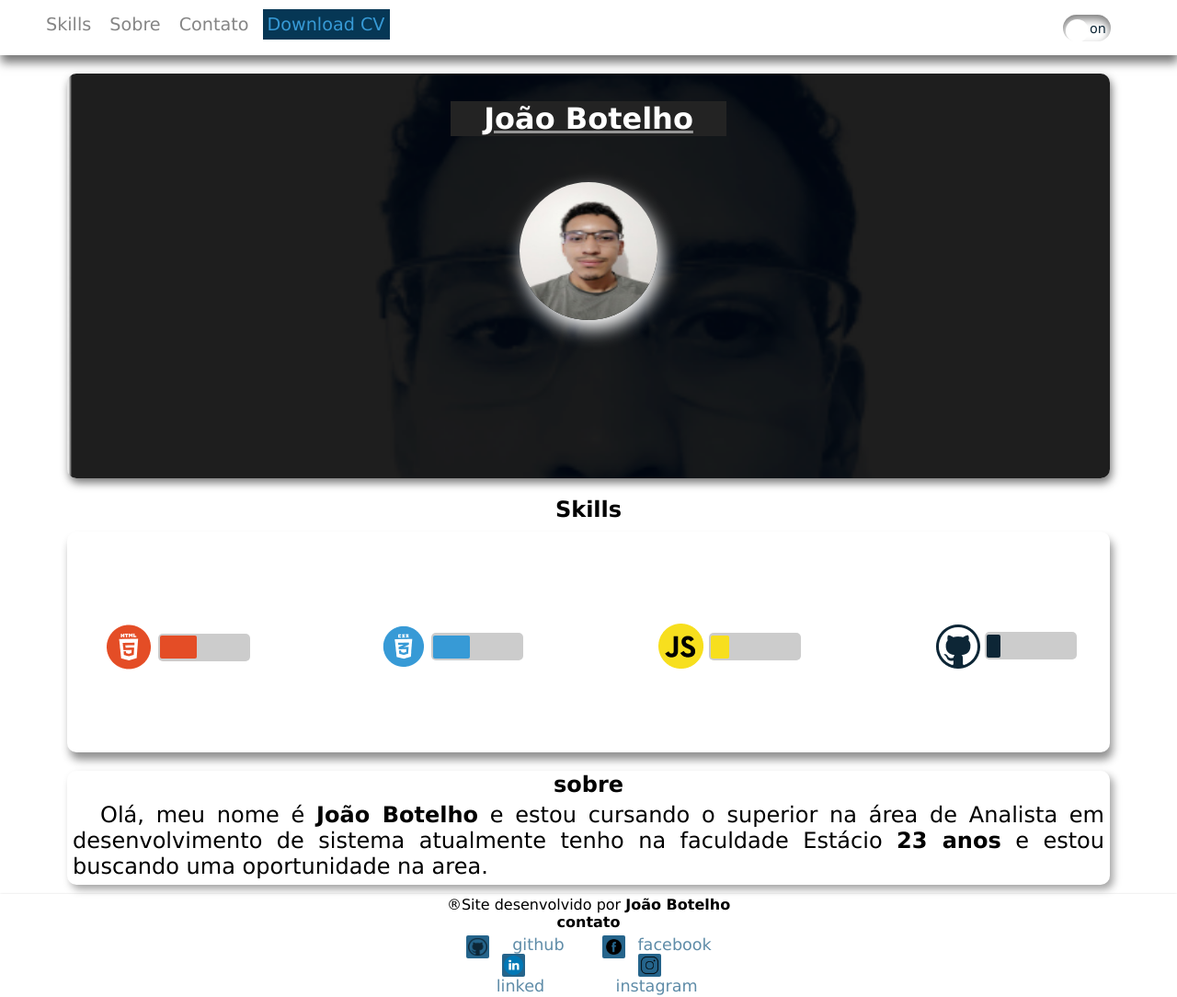
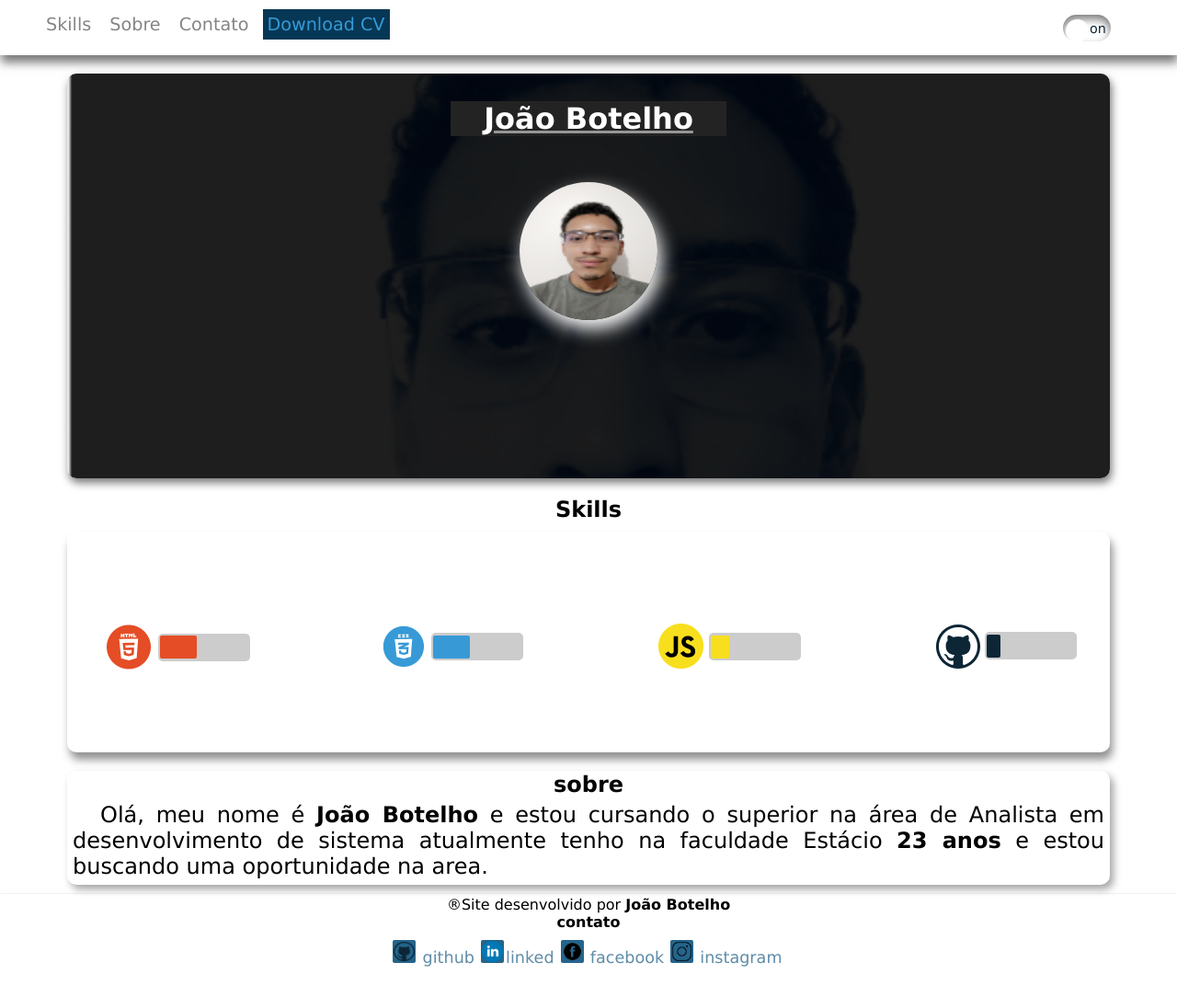
Before and after one commit to Joaofb/Portfolio, a plain HTML site: page index.html in a window 1280 px wide. Shown: the whole page at 92% size. After the commit the page ends 1058 px from the top, so only its background shows below. Drawn offline with nearby package versions, Linux system fonts and the light colour scheme.

Commit message:
Update style.css

```diff
--- a/style.css
+++ b/style.css
@@ -253,29 +253,27 @@ nav > ul> li > a:hover{
   padding: 2px;
 }
 .contatos{
-  display: flex;
-  justify-content: space-evenly;
-  align-items: center;
+  width: 499px;
+  margin: auto;
+  text-align: center;
   margin-top: 5px;
-
+}
+.contatos ul{
+  text-align: center;
+  padding: 5px;
 }
 .contatos li> img{
-  margin-right: 7px;
-  margin-left: 7px;
   background-color: #25648b;
-  padding: 2px;
+  padding: 1px;
   border-radius: 2px;
 }
 .contatos li>img{
   width: 25px;
   height: 25px;
-  float: left;
 }
 .contatos li{
   list-style-type: none;
-}
-.contatos ul{
-  columns: 2;
+  display: inline-block;
 }
 .contatos a{
   padding: 2px;
```
